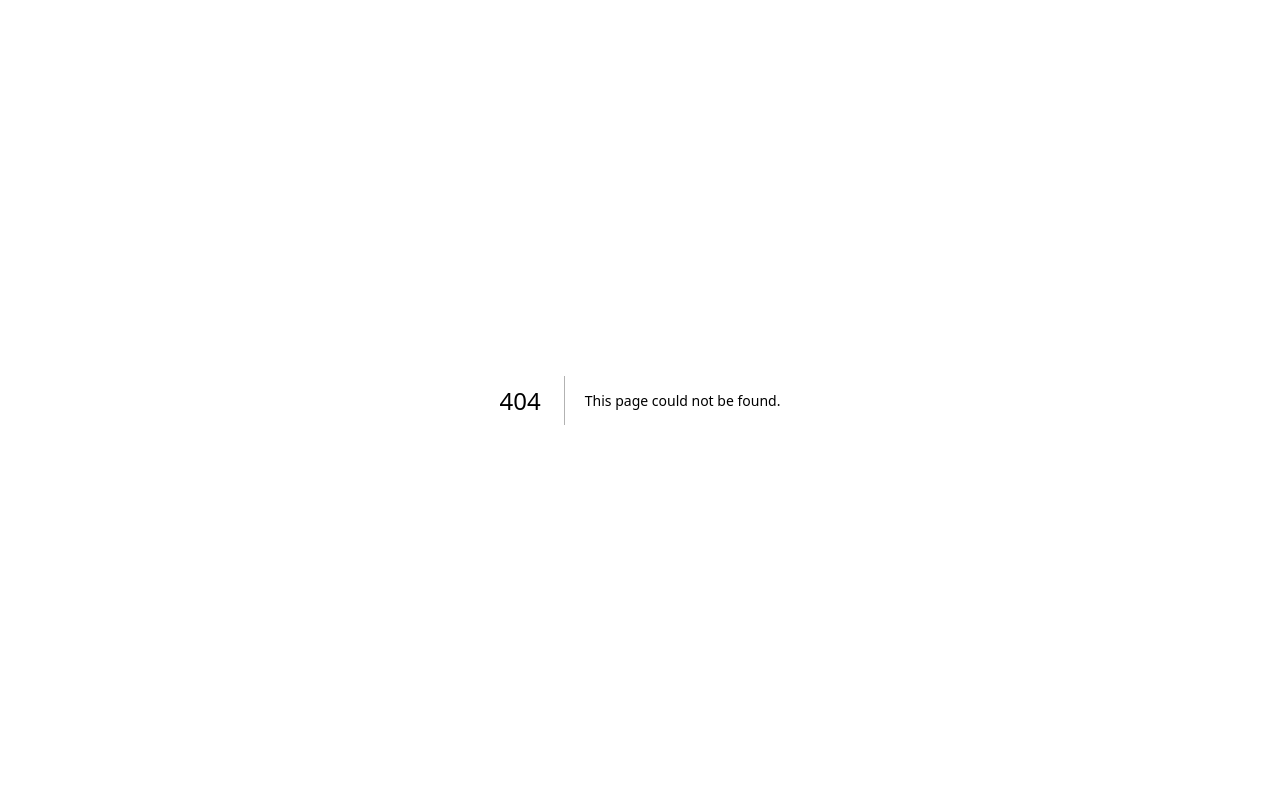
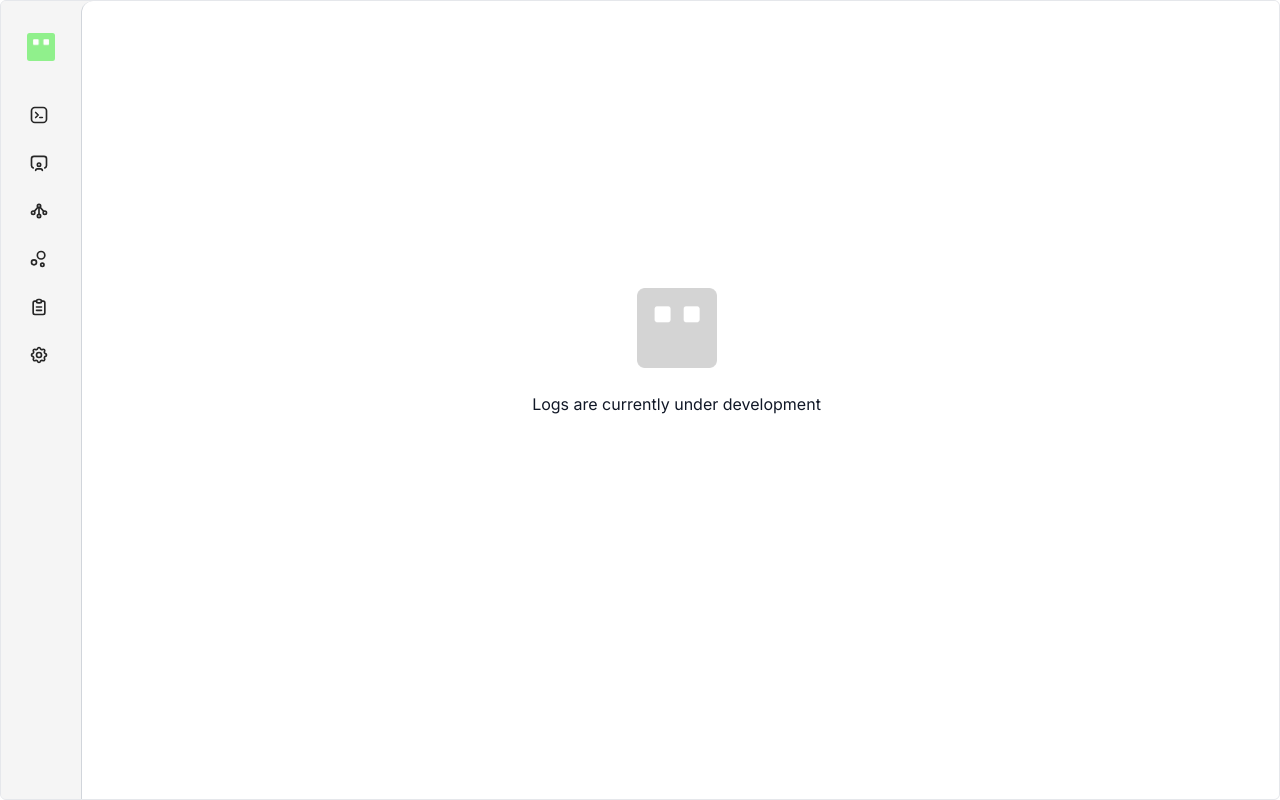
Before and after one commit to TheWiseGhost/Limeblock, a Next.js app: page /logs in a window 1280 px wide. Before the commit this address had no page. Built offline with nearby package versions, Linux system fonts and the light colour scheme.

Commit message:
Logs under dev page

```diff
--- /dev/null
+++ b/src/app/logs/page.js
@@ -0,0 +1,127 @@
+"use client";
+
+import React, { useState } from "react";
+import {
+  Sidebar,
+  SidebarBody,
+  SidebarLink,
+} from "../../components/global/Sidebar";
+import {
+  IconBrandTabler,
+  IconSettings,
+  IconBinaryTree2,
+  IconUserScreen,
+  IconClipboardText,
+  IconChartBubble,
+} from "@tabler/icons-react";
+import Link from "next/link";
+import { motion } from "framer-motion";
+import { cn } from "@/lib/utils";
+import Logs from "@/components/logs/Logs";
+
+export default function SidebarDemo({ params }) {
+  const links = [
+    {
+      label: "Dashboard",
+      href: "/dashboard",
+      icon: (
+        <IconBrandTabler className="text-neutral-800 size-5 flex-shrink-0" />
+      ),
+    },
+    {
+      label: "Frontend",
+      href: "/frontend",
+      icon: (
+        <IconUserScreen className="text-neutral-800 size-5 flex-shrink-0" />
+      ),
+    },
+    {
+      label: "Backend",
+      href: "/backend",
+      icon: (
+        <IconBinaryTree2 className="text-neutral-800 size-5 flex-shrink-0" />
+      ),
+    },
+    {
+      label: "Analytics",
+      href: "/analytics",
+      icon: (
+        <IconChartBubble className="text-neutral-800 size-5 flex-shrink-0" />
+      ),
+    },
+    {
+      label: "Logs",
+      href: "/logs",
+      icon: (
+        <IconClipboardText className="text-neutral-800 size-5 flex-shrink-0" />
+      ),
+    },
+    {
+      label: "Settings",
+      href: "/settings",
+      icon: <IconSettings className="text-neutral-800 size-5 flex-shrink-0" />,
+    },
+  ];
+  const [open, setOpen] = useState(false);
+  return (
+    <>
+      <div
+        className={cn(
+          "rounded-md hidden md:flex flex-col md:flex-row bg-neutral-100 w-full flex-1 border overflow-hidden",
+          "h-screen"
+        )}
+      >
+        <Sidebar open={open} setOpen={setOpen}>
+          <SidebarBody className="justify-between gap-10">
+            <div className="flex flex-col flex-1 pl-3 pt-3 overflow-y-auto overflow-x-hidden">
+              {open ? <Logo /> : <LogoIcon />}
+              <div className="mt-8 flex flex-col gap-3 text-neutral-800 font-dm text-sm">
+                {links.map((link, idx) => (
+                  <SidebarLink key={idx} link={link} />
+                ))}
+              </div>
+            </div>
+          </SidebarBody>
+        </Sidebar>
+        <Logs />
+      </div>
+      <div className="flex flex-col md:hidden bg-gray-100 min-h-screen items-center justify-center text-center">
+        <img src="LimeblockLogo.png" className="w-1/3" />
+        <h1 className="font-aeonik font-semibold text-3xl pt-6 pb-4">
+          Mobile not supported
+        </h1>
+        <p className="text-gray-700 font-inter text-sm">
+          Try Limeblock on a bigger device
+        </p>
+      </div>
+    </>
+  );
+}
+export const Logo = () => {
+  return (
+    <Link
+      href="#"
+      className="font-normal font-dm flex space-x-2 items-center text-sm py-1 relative z-20"
+    >
+      <img src="/LimeblockLogo.png" className="-ml-0.5 size-7" />
+      <motion.span
+        initial={{ opacity: 0 }}
+        animate={{ opacity: 1 }}
+        className="font-aeonik font-medium text-neutral-800 text-base blackspace-pre mt-0.5"
+      >
+        Limeblock
+      </motion.span>
+    </Link>
+  );
+};
+export const LogoIcon = () => {
+  return (
+    <Link
+      href="#"
+      className="font-normal flex space-x-2 items-center text-sm text-neutral-800 py-1 relative z-20"
+    >
+      {/* <div className="h-5 w-6 bg-black rounded-br-lg rounded-tr-sm rounded-tl-lg rounded-bl-sm flex-shrink-0"></div> */}
+      <img src="/LimeblockLogo.png" className="-ml-0.5 size-7" />
+    </Link>
+  );
+};
--- a/src/components/dashboard/Dashboard.jsx
+++ b/src/components/dashboard/Dashboard.jsx
@@ -388,10 +388,12 @@ export default function Dashboard() {
         {/* Logs Card - 3 columns */}
         <div className="col-span-3 border border-gray-300 rounded-md p-6">
           <h2 className="text-2xl font-aeonik mb-4">Logs</h2>
-          <div className="h-48"></div>
-          <button className="px-6 border border-gray-400 rounded-lg py-2 text-sm font-inter hover:bg-gray-50 transition-colors">
-            View All Logs
-          </button>
+          <div className="flex flex-col items-center pt-8 space-y-4 h-full justify-top">
+            <img src="/LimeblockLogo.png" className="size-12 grayscale" />
+            <p className="font-inter text-sm text-gray-900 text-center">
+              Logs are currently under development
+            </p>
+          </div>
         </div>
 
         {/* Expected Cost Card - 2 columns */}
--- /dev/null
+++ b/src/components/logs/Logs.jsx
@@ -0,0 +1,14 @@
+import React from "react";
+
+export default function Logs() {
+  return (
+    <div className="bg-white w-full overflow-y-auto pb-12 pt-8 pr-12 pl-10 border-l border-gray-300 rounded-tl-[12px]">
+      <div className="flex flex-col items-center space-y-6 h-full pb-20 w-full justify-center">
+        <img src="/LimeblockLogo.png" className="size-20 grayscale" />
+        <p className="font-inter text-gray-900 text-center">
+          Logs are currently under development
+        </p>
+      </div>
+    </div>
+  );
+}
```
